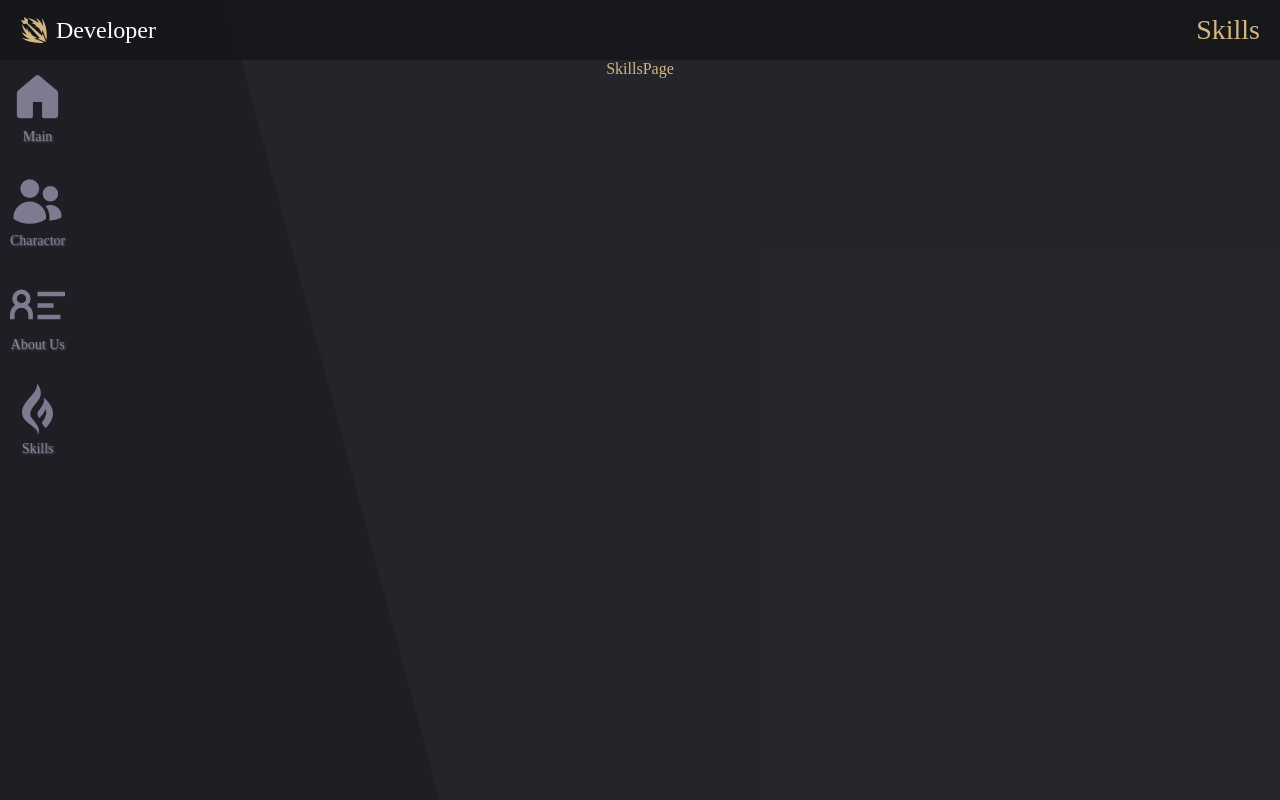
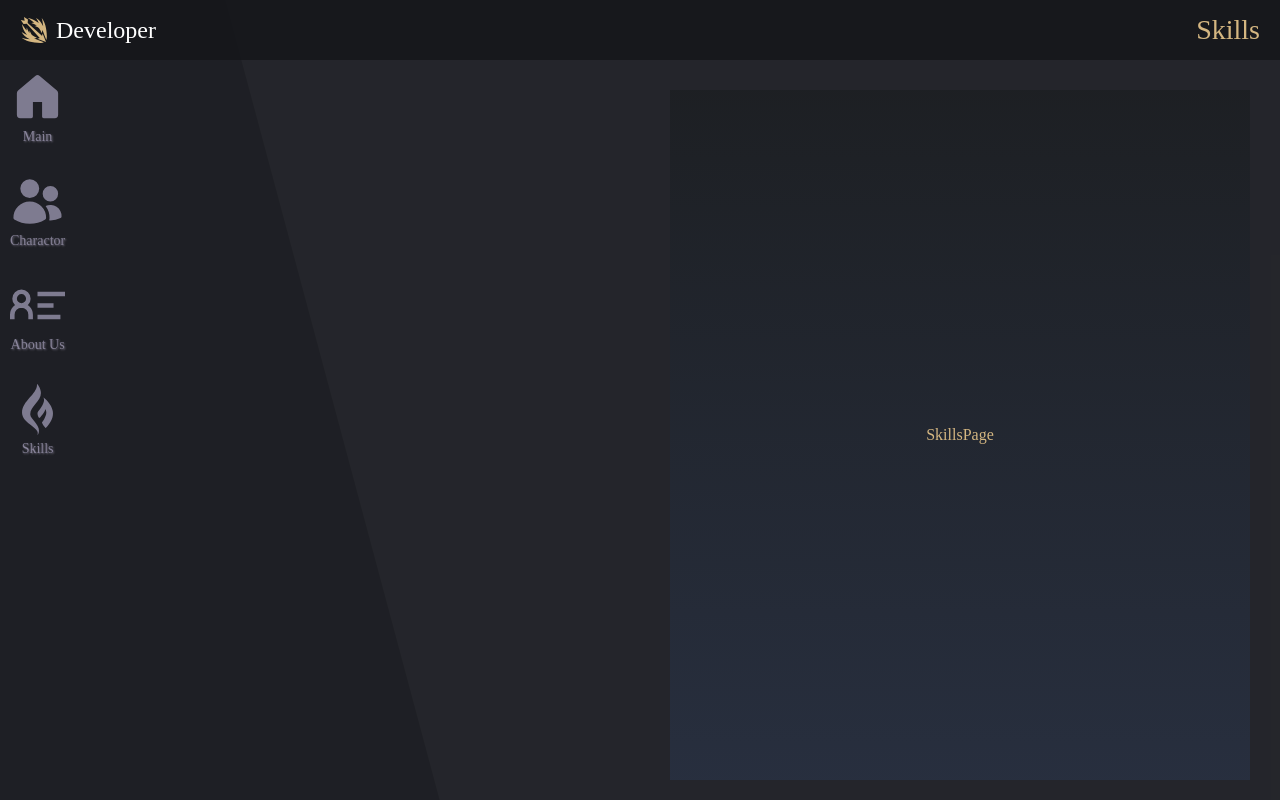
Before and after one commit to seungjaelee2684/seungjae-portfolio, a React (Create React App) app: page /skill in a window 1280 px wide. Built offline with nearby package versions, Linux system fonts and the light colour scheme; a web font is replaced by a local one.

Commit message:
<feat: skill페이지 마크업>

```diff
--- a/src/pages/SkillsPage.tsx
+++ b/src/pages/SkillsPage.tsx
@@ -14,9 +14,47 @@ const SkillsPage = () => {
 
   return (
     <InBoxContainer>
-      SkillsPage
+      <SkillsLayout>
+        <LeftContainer>
+
+        </LeftContainer>
+        <RightContainer>
+          <SkillsListWrapper>
+            SkillsPage
+          </SkillsListWrapper>
+        </RightContainer>
+      </SkillsLayout>
     </InBoxContainer>
   )
 };
 
+const SkillsLayout = styled.div`
+  width: 100%;
+  height: 100%;
+  display: flex;
+  justify-content: center;
+  align-items: center;
+`;
+
+const LeftContainer = styled.section`
+  width: 50%;
+  height: 100%;
+`;
+
+const RightContainer = styled.section`
+  width: 50%;
+  height: 100%;
+`;
+
+const SkillsListWrapper = styled.div`
+  width: calc(100% - 60px);
+  height: calc(100% - 60px);
+  margin: 30px;
+  display: flex;
+  justify-content: center;
+  align-items: center;
+  flex-wrap: wrap;
+  background-image: linear-gradient(to top, #293347b2, #1a1d20b2);
+`;
+
 export default SkillsPage;
```
